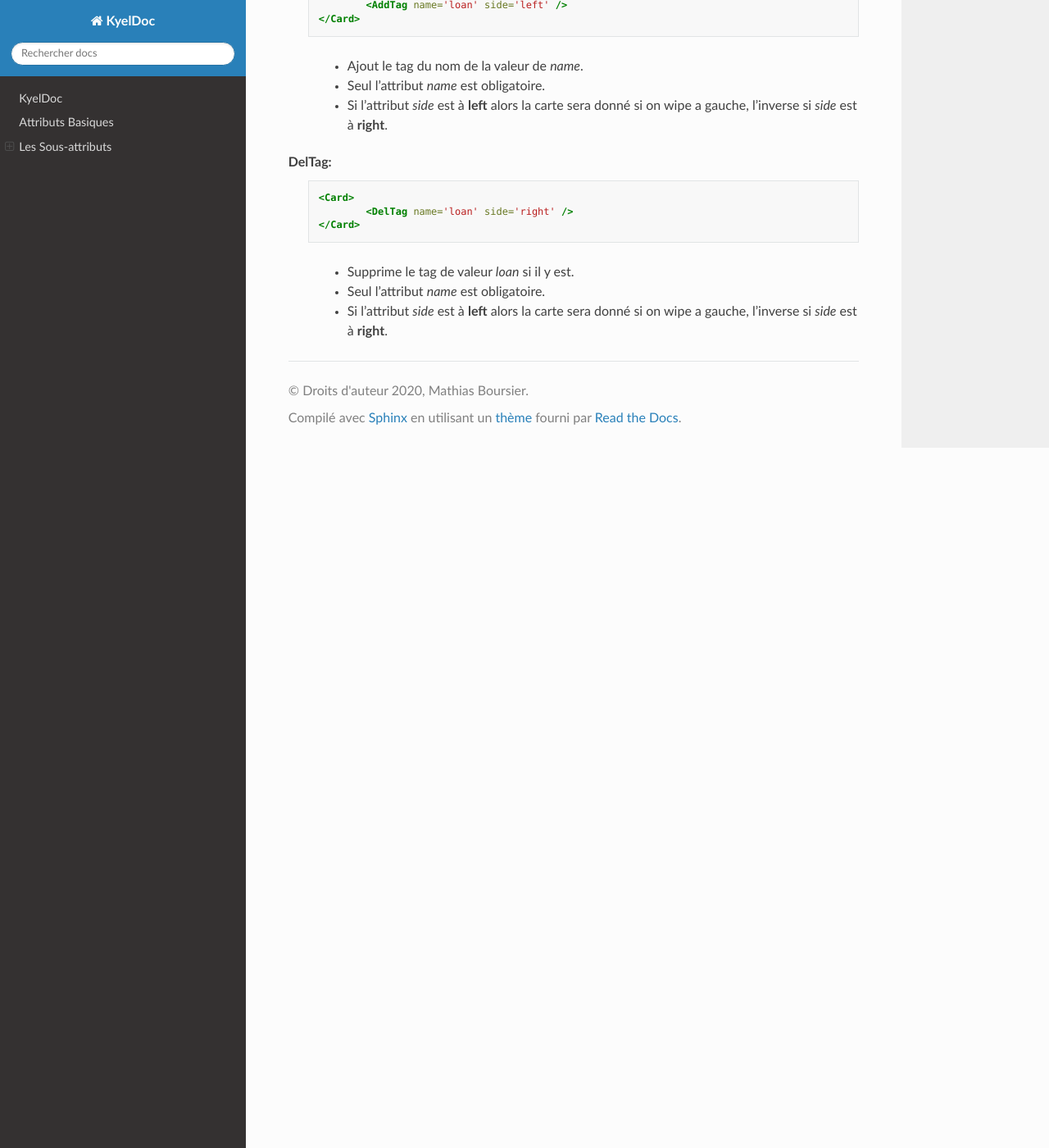
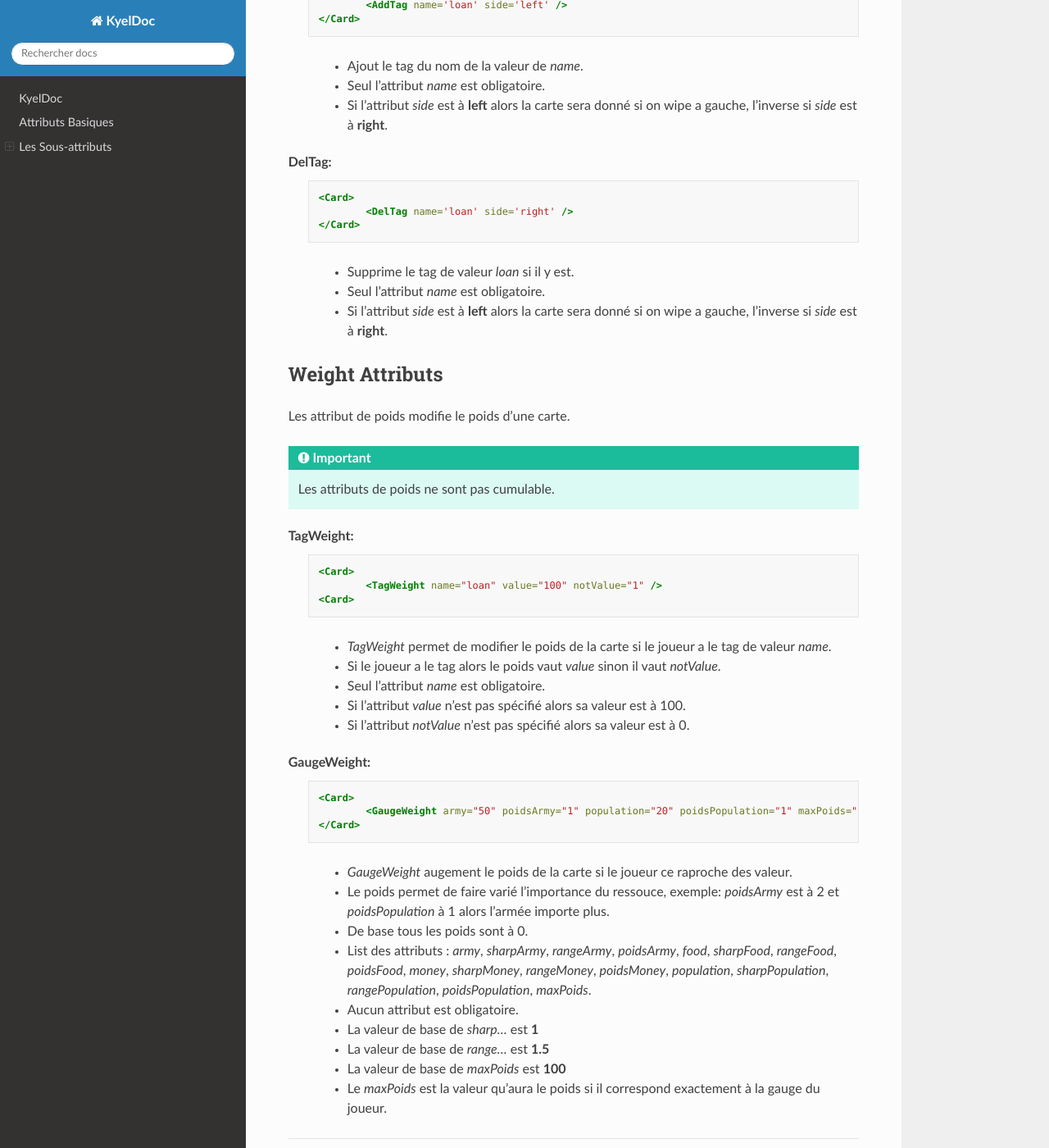
Before and after one commit to BeTheWind42/KyelDoc, a Sphinx documentation site: the page built from source/index.rst, in a window 1280 px wide and 1400 px high, scrolled down 2855 px. Shown: the whole window at 82% size. Built offline with Sphinx 7.4.7 and the Read the Docs theme 2.0.0, drawn with Linux system fonts in a browser that asks for light colours.

Commit message:
Add weight doc

```diff
--- a/source/index.rst
+++ b/source/index.rst
@@ -142,6 +142,47 @@ DelTag:
 	 - Seul l'attribut *name* est obligatoire.
 	 - Si l'attribut *side* est à **left** alors la carte sera donné si on wipe a gauche, l'inverse si *side* est à **right**.
 
+
+Weight Attributs
+----------------
+
+Les attribut de poids modifie le poids d'une carte.
+
+.. important:: Les attributs de poids ne sont pas cumulable.
+
+TagWeight:
+	.. code-block:: xml
+
+		<Card>
+			<TagWeight name="loan" value="100" notValue="1" />
+		<Card>
+	..
+
+	 - *TagWeight* permet de modifier le poids de la carte si le joueur a le tag de valeur *name*.
+	 - Si le joueur a le tag alors le poids vaut *value* sinon il vaut *notValue*.
+	 - Seul l'attribut *name* est obligatoire.
+	 - Si l'attribut *value* n'est pas spécifié alors sa valeur est à 100.
+	 - Si l'attribut *notValue* n'est pas spécifié alors sa valeur est à 0.
+
+GaugeWeight:
+	.. code-block:: xml
+
+		<Card>
+			<GaugeWeight army="50" poidsArmy="1" population="20" poidsPopulation="1" maxPoids="100" />
+		</Card>
+	..
+
+	 - *GaugeWeight* augement le poids de la carte si le joueur ce raproche des valeur.
+	 - Le poids permet de faire varié l'importance du ressouce, exemple: *poidsArmy* est à 2 et *poidsPopulation* à 1 alors l'armée importe plus.
+	 - De base tous les poids sont à 0.
+	 - List des attributs : *army*, *sharpArmy*, *rangeArmy*, *poidsArmy*, *food*, *sharpFood*, *rangeFood*, *poidsFood*, *money*, *sharpMoney*, *rangeMoney*, *poidsMoney*, *population*, *sharpPopulation*, *rangePopulation*, *poidsPopulation*, *maxPoids*.
+	 - Aucun attribut est obligatoire.
+	 - La valeur de base de *sharp...* est **1**
+	 - La valeur de base de *range...* est **1.5**
+	 - La valeur de base de *maxPoids* est **100**
+	 - Le *maxPoids* est la valeur qu'aura le poids si il correspond exactement à la gauge du joueur.
+
+
 .. toctree::
    :maxdepth: 2
    :caption: Contents:
```
Also changed, not shown: 5 other files.
